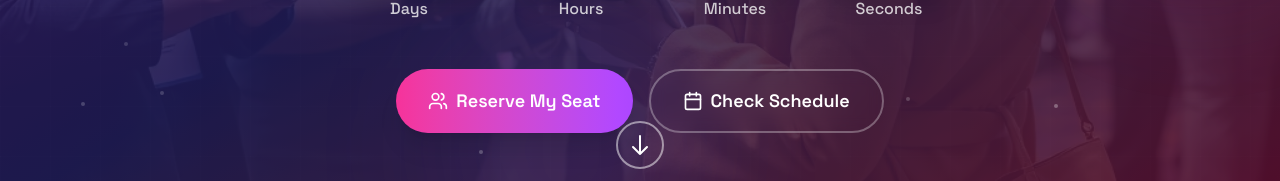
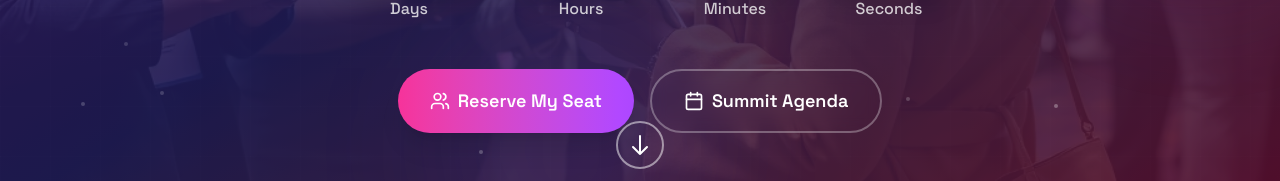
Before and after one commit to Tambua-WomenInTech-Blog/witsummitwebsite, a Next.js app: page / in a window 1280 px wide. Shown: the part 594-775 px from the top of the page. Built offline with nearby package versions, Linux system fonts and the light colour scheme.

Commit message:
make component out of cta

```diff
--- /dev/null
+++ b/src/app/components/secondary-cta.tsx
@@ -0,0 +1,66 @@
+"use client";
+import React from "react";
+import { Calendar, Mic } from "lucide-react";
+import Link from "next/link";
+
+/**
+ * Controls which secondary CTA is shown in the hero.
+ *
+ * true  -> "Apply to Speak" (links to the Pretalx CFP)
+ * false -> "Summit Agenda" (jumps to the #agenda section)
+ *
+ * Flip this back to `true` when the call for papers reopens.
+ */
+export const IS_CALL_FOR_PAPERS_OPEN = false;
+
+const CFP_URL = "https://pretalx.com/witsummitkenya/cfp";
+
+const ctaClassName =
+  "bg-transparent border-2 border-white/30 hover:border-white/60 text-white px-8 py-4 rounded-full font-semibold text-lg transition-all duration-300 transform hover:scale-105 backdrop-blur-sm flex items-center space-x-2";
+
+interface SecondaryCtaProps {
+  /** When true, shows "Apply to Speak"; otherwise shows "Summit Agenda". */
+  isCallForPapersOpen?: boolean;
+  /** Anchor id used by the schedule variant. */
+  scheduleSectionId?: string;
+  /** Optional click handler, e.g. to close the mobile menu or fire analytics. */
+  onClick?: (e: React.MouseEvent) => void;
+  className?: string;
+}
+
+const SecondaryCta: React.FC<SecondaryCtaProps> = ({
+  isCallForPapersOpen = IS_CALL_FOR_PAPERS_OPEN,
+  scheduleSectionId = "agenda",
+  onClick,
+  className,
+}) => {
+  const classes = className ? `${ctaClassName} ${className}` : ctaClassName;
+
+  if (isCallForPapersOpen) {
+    return (
+      <Link
+        href={CFP_URL}
+        target="_blank"
+        rel="noopener noreferrer"
+        onClick={onClick}
+        className={classes}
+      >
+        <Mic className="w-5 h-5" />
+        <span>Apply to Speak</span>
+      </Link>
+    );
+  }
+
+  return (
+    <Link
+      href={`#${scheduleSectionId}`}
+      onClick={onClick}
+      className={classes}
+    >
+      <Calendar className="w-5 h-5" />
+      <span>Summit Agenda</span>
+    </Link>
+  );
+};
+
+export default SecondaryCta;
--- a/src/app/sections/about-us.tsx
+++ b/src/app/sections/about-us.tsx
@@ -2,6 +2,7 @@
 import React, { useState, useEffect } from "react";
 import { Info, Users, Calendar, Building } from "lucide-react";
 import Link from "next/link";
+import SecondaryCta from "../components/secondary-cta";
 
 interface StatCardProps {
   number: string;
@@ -144,23 +145,7 @@ const AboutSection: React.FC = () => {
               Grab my Ticket
             </Link>
 
-            {/* <Link
-              href="https://pretalx.com/witsummitkenya/cfp"
-              target="_blank"
-              rel="noopener noreferrer"
-              className="bg-transparent border-2 border-white/30 hover:border-white/60 text-white px-8 py-4 rounded-full font-semibold text-lg transition-all duration-300 transform hover:scale-105 backdrop-blur-sm"
-            >
-              Apply to Speak
-            </Link> */}
-            <Link
-            href="#agenda"
-
-            rel="noopener noreferrer"
-            className="bg-transparent border-2 border-white/30 hover:border-white/60 text-white px-8 py-4 rounded-full font-semibold text-lg transition-all duration-300 transform hover:scale-105 backdrop-blur-sm flex items-center space-x-2"
-          >
-            <Calendar className="w-5 h-5" />
-            <span>Check Schedule</span>
-          </Link>
+           <SecondaryCta/>
           </div>
 
           <div className="mb-16">
--- a/src/app/sections/why-attend-section.tsx
+++ b/src/app/sections/why-attend-section.tsx
@@ -1,6 +1,7 @@
 import React from "react";
 import { MapPin, Mic, Users, Briefcase, GraduationCap, Calendar } from "lucide-react";
 import Link from "next/link";
+import SecondaryCta from "../components/secondary-cta";
 
 interface FeatureCardProps {
   icon: React.ReactNode;
@@ -110,21 +111,7 @@ const WhyAttendSection: React.FC = () => {
                 Grab my Ticket
               </Link>
 
-              {/* <Link
-                href="https://pretalx.com/witsummitkenya/cfp"
-                className="bg-transparent border-2 border-purple-600 hover:border-purple-700 text-purple-600 hover:text-purple-700 px-8 py-4 rounded-full font-semibold text-lg transition-all duration-300 transform hover:scale-105"
-              >
-                Apply to Speak
-              </Link> */}
-              <Link
-            href="#agenda"
-
-            rel="noopener noreferrer"
-            className="bg-transparent border-2 border-white/30 hover:border-white/60 text-white px-8 py-4 rounded-full font-semibold text-lg transition-all duration-300 transform hover:scale-105 backdrop-blur-sm flex items-center space-x-2"
-          >
-            <Calendar className="w-5 h-5" />
-            <span>Check Schedule</span>
-          </Link>
+             <SecondaryCta/>
             </div>
           </div>
 
--- a/src/app/sections/wit_hero.tsx
+++ b/src/app/sections/wit_hero.tsx
@@ -3,6 +3,7 @@ import React, { useState, useEffect } from "react";
 import { Calendar, Users, Menu, X, ArrowUp } from "lucide-react";
 import Image from "next/image";
 import Link from "next/link";
+import SecondaryCta from "../components/secondary-cta";
 
 interface CountdownTimerProps {
   targetDate: Date;
@@ -303,25 +304,7 @@ const WomenInTechSummitHero: React.FC = () => {
             <span>Reserve My Seat</span>
           </Link>
 
-          {/* TODO(@JosephineAkello): revert when calling for pagers */}
-          <Link
-            href="#agenda"
-
-            rel="noopener noreferrer"
-            className="bg-transparent border-2 border-white/30 hover:border-white/60 text-white px-8 py-4 rounded-full font-semibold text-lg transition-all duration-300 transform hover:scale-105 backdrop-blur-sm flex items-center space-x-2"
-          >
-            <Calendar className="w-5 h-5" />
-            <span>Check Schedule</span>
-          </Link>
-          {/* <Link
-            href="https://pretalx.com/witsummitkenya/cfp"
-            target="_blank"
-            rel="noopener noreferrer"
-            className="bg-transparent border-2 border-white/30 hover:border-white/60 text-white px-8 py-4 rounded-full font-semibold text-lg transition-all duration-300 transform hover:scale-105 backdrop-blur-sm flex items-center space-x-2"
-          >
-            <Mic className="w-5 h-5" />
-            <span>Apply to Speak</span>
-          </Link> */}
+         <SecondaryCta />
         </div>
 
         <div className="flex items-center space-x-3 text-white/80 hover:text-white transition-colors cursor-pointer group">
```
